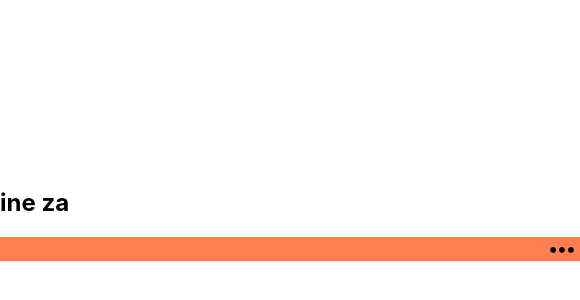
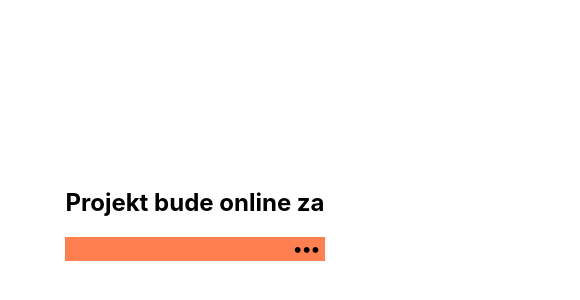
Before and after one commit to thomaskiml/projekt-zobak, a Next.js app: page / in a window 390 px wide. Shown: the part 198-498 px from the top of the page, 580 px wide, since content can reach past the window. Built offline with nearby package versions, Linux system fonts and the light colour scheme.

Commit message:
iphone fries

```diff
--- a/styles/Home.module.css
+++ b/styles/Home.module.css
@@ -7,13 +7,9 @@
   align-items: center;
   height: 100vh;
 }
-.ola{
-  position:fixed;
-  height:100px;
-}
+
 
 .main {
-
   flex: 1;
   display: flex;
   flex-direction: column;
@@ -48,7 +44,7 @@
   text-decoration: underline;
 }
 .h01 {
-  width: 770px;
+  width: 100%;
   align-self: left;
   vertical-align: center;
 }
```
